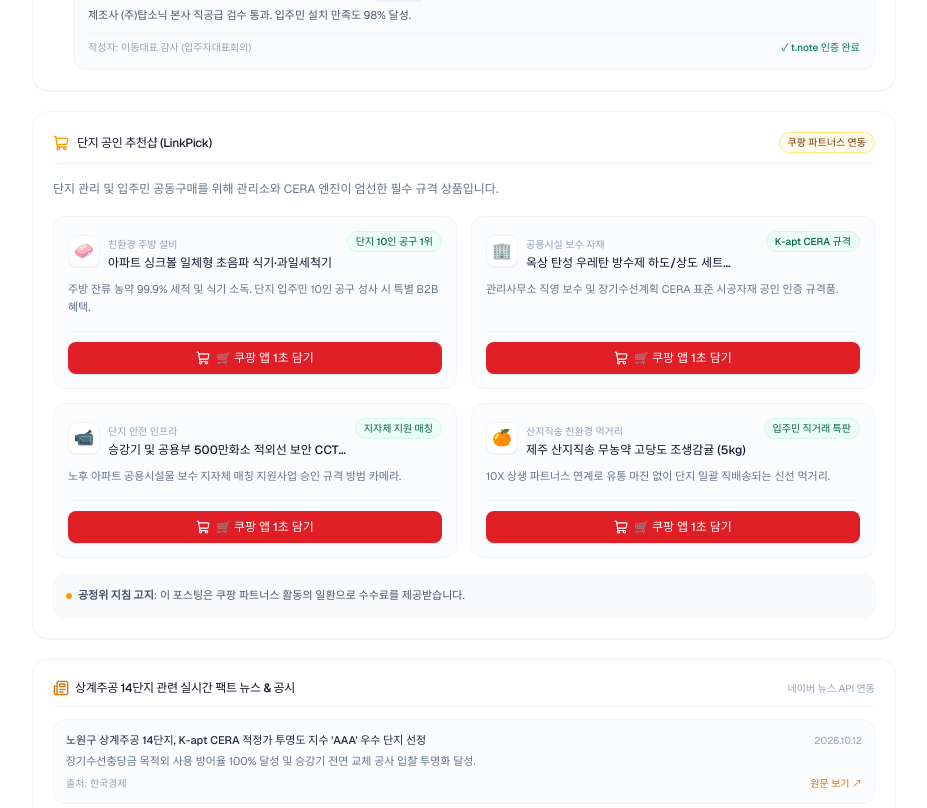
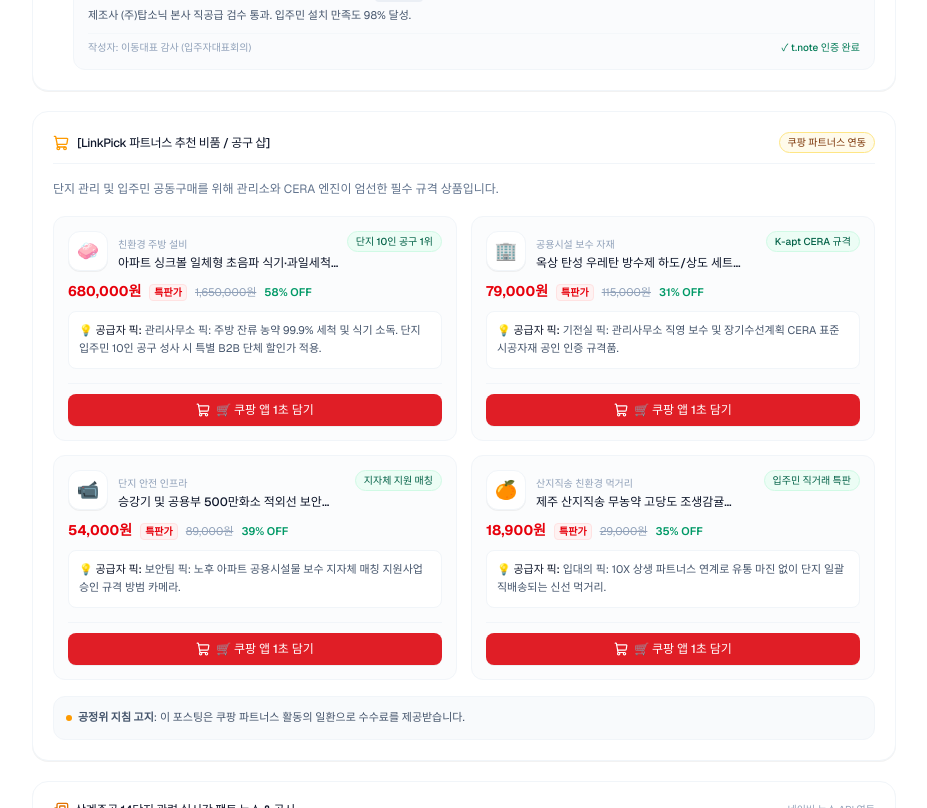
Before and after one commit to 10x-master/today_or_kr, a Next.js app: page /biz/apt-sanggye14 in a window 1280 px wide. Shown: the part 1080-1888 px from the top of the page, without its empty margins (176-1103 px from the left). Built offline with nearby package versions, Linux system fonts and the light colour scheme; no server answers.

Commit message:
feat: Add provider-custom PWA manifest, dynamic 512x512 icon generator, 1-tap install banner, and LinkPick Coupang deep link cart integration

```diff
--- a/app/api/pwa/manifest/route.ts
+++ b/app/api/pwa/manifest/route.ts
@@ -2,7 +2,7 @@
 
 /**
  * 공급자/비즈홈 맞춤 동적 PWA Web App Manifest API
- * GET /api/pwa/manifest?bizId={id}&ref={userId}
+ * GET /api/pwa/manifest?bizId={id}&ref={userId}&type={APT|BIZ}
  */
 export async function GET(request: NextRequest) {
   const searchParams = request.nextUrl.searchParams;
@@ -12,7 +12,17 @@
   const isApt = bizId.startsWith("apt-");
   const isCreator =
     bizId.startsWith("creator-") || bizId.startsWith("ambassador-") || bizId.startsWith("@");
-  const type = isApt ? "APT" : isCreator ? "CREATOR" : "BIZ";
+
+  // type 파라미터 우선 적용, 없을 시 bizId 접두어로 자동 판정
+  const explicitType = searchParams.get("type")?.toUpperCase();
+  const type =
+    explicitType === "APT" || explicitType === "BIZ" || explicitType === "CREATOR"
+      ? explicitType
+      : isApt
+      ? "APT"
+      : isCreator
+      ? "CREATOR"
+      : "BIZ";
 
   // 기본 상호명/단지명 결정
   let rawName = searchParams.get("name");
@@ -33,6 +43,7 @@
   const name = `${rawName} 공식 비즈홈`;
   const shortName = rawName.slice(0, 12);
 
+  // 영구 레퍼럴 바인딩 start_url
   const startUrl = isCreator
     ? `/p/${encodeURIComponent(bizId)}?ref=${encodeURIComponent(ref)}&subId=${encodeURIComponent(ref)}&installed=pwa`
     : `/biz/${encodeURIComponent(bizId)}?ref=${encodeURIComponent(ref)}&subId=${encodeURIComponent(ref)}&installed=pwa`;
@@ -47,8 +58,8 @@
     start_url: startUrl,
     display: "standalone",
     orientation: "portrait",
-    background_color: isApt ? "#0f172a" : "#ffffff",
-    theme_color: isApt ? "#0f172a" : "#ffffff",
+    background_color: "#ffffff",
+    theme_color: "#0f172a",
     icons: [
       {
         src: icon192,
--- a/app/biz/[bizId]/page.tsx
+++ b/app/biz/[bizId]/page.tsx
@@ -243,13 +243,18 @@
 // ============================================================================
 // LinkPick 추천샵 (쿠팡 1초 담기 딥링크 상품)
 // ============================================================================
+// LinkPick 추천샵 (쿠팡 1초 담기 딥링크 상품)
+// ============================================================================
 interface BizLinkPickProduct {
   id: string;
   coupangProductId: string;
   title: string;
   category: string;
+  specialPrice: string; // 특판가
+  originalPrice?: string; // 정가
+  discountRate?: string; // 할인율
   badge: string;
-  recommendReason: string;
+  providerComment: string; // 공급자 픽 코멘트
   imageEmoji: string;
   fallbackUrl: string;
 }
@@ -260,8 +265,11 @@
     coupangProductId: "748291039",
     title: "아파트 싱크볼 일체형 초음파 식기·과일세척기",
     category: "친환경 주방 설비",
+    specialPrice: "680,000원",
+    originalPrice: "1,650,000원",
+    discountRate: "58%",
     badge: "단지 10인 공구 1위",
-    recommendReason: "주방 잔류 농약 99.9% 세척 및 식기 소독. 단지 입주민 10인 공구 성사 시 특별 B2B 혜택.",
+    providerComment: "관리사무소 픽: 주방 잔류 농약 99.9% 세척 및 식기 소독. 단지 입주민 10인 공구 성사 시 특별 B2B 단체 할인가 적용.",
     imageEmoji: "🧼",
     fallbackUrl: "https://link.coupang.com/a/748291039",
   },
@@ -270,8 +278,11 @@
     coupangProductId: "619284102",
     title: "옥상 탄성 우레탄 방수제 하도/상도 세트 (18kg)",
     category: "공용시설 보수 자재",
+    specialPrice: "79,000원",
+    originalPrice: "115,000원",
+    discountRate: "31%",
     badge: "K-apt CERA 규격",
-    recommendReason: "관리사무소 직영 보수 및 장기수선계획 CERA 표준 시공자재 공인 인증 규격품.",
+    providerComment: "기전실 픽: 관리사무소 직영 보수 및 장기수선계획 CERA 표준 시공자재 공인 인증 규격품.",
     imageEmoji: "🏢",
     fallbackUrl: "https://link.coupang.com/a/619284102",
   },
@@ -280,8 +291,11 @@
     coupangProductId: "827103941",
     title: "승강기 및 공용부 500만화소 적외선 보안 CCTV 돔",
     category: "단지 안전 인프라",
+    specialPrice: "54,000원",
+    originalPrice: "89,000원",
+    discountRate: "39%",
     badge: "지자체 지원 매칭",
-    recommendReason: "노후 아파트 공용시설물 보수 지자체 매칭 지원사업 승인 규격 방범 카메라.",
+    providerComment: "보안팀 픽: 노후 아파트 공용시설물 보수 지자체 매칭 지원사업 승인 규격 방범 카메라.",
     imageEmoji: "📹",
     fallbackUrl: "https://link.coupang.com/a/827103941",
   },
@@ -290,8 +304,11 @@
     coupangProductId: "918274019",
     title: "제주 산지직송 무농약 고당도 조생감귤 (5kg)",
     category: "산지직송 친환경 먹거리",
+    specialPrice: "18,900원",
+    originalPrice: "29,000원",
+    discountRate: "35%",
     badge: "입주민 직거래 특판",
-    recommendReason: "10X 상생 파트너스 연계로 유통 마진 없이 단지 일괄 직배송되는 신선 먹거리.",
+    providerComment: "입대의 픽: 10X 상생 파트너스 연계로 유통 마진 없이 단지 일괄 직배송되는 신선 먹거리.",
     imageEmoji: "🍊",
     fallbackUrl: "https://link.coupang.com/a/918274019",
   },
@@ -303,8 +320,11 @@
     coupangProductId: "738192041",
     title: "노원 로스터리 스페셜티 예가체프 당일 로스팅 원두 (1kg)",
     category: "스페셜티 커피",
+    specialPrice: "24,500원",
+    originalPrice: "36,000원",
+    discountRate: "32%",
     badge: "단골 인기 1위",
-    recommendReason: "상계동 매장에서 직접 프로파일링 로스팅한 최상급 싱글 오리진 아라비카 원두.",
+    providerComment: "사장님 픽: 상계동 매장에서 직접 프로파일링 로스팅한 최상급 싱글 오리진 아라비카 원두.",
     imageEmoji: "☕",
     fallbackUrl: "https://link.coupang.com/a/738192041",
   },
@@ -313,8 +333,11 @@
     coupangProductId: "748291039",
     title: "(주)탑소닉 특허 스마트 초음파 세척기 B2B 특판형",
     category: "매장 위생 설비",
+    specialPrice: "850,000원",
+    originalPrice: "1,790,000원",
+    discountRate: "52%",
     badge: "소공인 혁신 기술",
-    recommendReason: "수작업 설거지 노동 80% 절감 및 온수/세제 비용 획기적 절약 상업용 특화 모델.",
+    providerComment: "대표님 픽: 수작업 설거지 노동 80% 절감 및 온수/세제 비용 획기적 절약 상업용 특화 모델.",
     imageEmoji: "⚙️",
     fallbackUrl: "https://link.coupang.com/a/748291039",
   },
@@ -323,8 +346,11 @@
     coupangProductId: "519283019",
     title: "매장 포스·키오스크 프리미엄 무독성 감열지 79x80 (50롤)",
     category: "매장 운영 소모품",
+    specialPrice: "32,000원",
+    originalPrice: "48,000원",
+    discountRate: "33%",
     badge: "대용량 B2B 특가",
-    recommendReason: "BPA 프리 친환경 감열지. 노원 상권 소상공인 공동구매 공급단가 적용 상품.",
+    providerComment: "점장님 픽: BPA 프리 친환경 감열지. 노원 상권 소상공인 공동구매 공급단가 적용 상품.",
     imageEmoji: "🧾",
     fallbackUrl: "https://link.coupang.com/a/519283019",
   },
@@ -333,8 +359,11 @@
     coupangProductId: "618290341",
     title: "식약처 인증 식품접객업 매장 살균 소독제 (4L)",
     category: "안심 위생 방역",
+    specialPrice: "16,500원",
+    originalPrice: "25,000원",
+    discountRate: "34%",
     badge: "HACCP 기준 충족",
-    recommendReason: "매장 테이블 및 조리 도구 안심 분무 소독. 잔류 화학물질 없는 친환경 살균수.",
+    providerComment: "위생팀 픽: 매장 테이블 및 조리 도구 안심 분무 소독. 잔류 화학물질 없는 친환경 살균수.",
     imageEmoji: "✨",
     fallbackUrl: "https://link.coupang.com/a/618290341",
   },
@@ -700,7 +729,7 @@
               <ShoppingCart className="h-4 w-4 text-amber-500" />
               <div>
                 <h3 className="text-xs font-medium text-slate-900 tracking-tight">
-                  {isApt ? "단지 공인 추천샵 (LinkPick)" : "사장님이 픽한 추천샵 (LinkPick)"}
+                  [LinkPick 파트너스 추천 비품 / 공구 샵]
                 </h3>
               </div>
             </div>
@@ -723,12 +752,13 @@
                 className="flex flex-col justify-between p-3.5 rounded-xl bg-slate-50/60 border border-slate-100 hover:border-slate-200 transition-colors"
               >
                 <div>
+                  {/* 상단 썸네일 & 카테고리/뱃지/상품명 */}
                   <div className="flex items-start justify-between gap-2">
-                    <div className="flex items-center gap-2">
-                      <span className="flex h-8 w-8 shrink-0 items-center justify-center rounded-lg bg-white border border-slate-100 text-base shadow-2xs">
+                    <div className="flex items-center gap-2.5 min-w-0">
+                      <span className="flex h-10 w-10 shrink-0 items-center justify-center rounded-xl bg-white border border-slate-100 text-lg shadow-2xs">
                         {prod.imageEmoji}
                       </span>
-                      <div>
+                      <div className="min-w-0">
                         <span className="text-[10px] text-slate-400 font-normal">{prod.category}</span>
                         <h4 className="text-xs font-medium text-slate-900 line-clamp-1 leading-snug">
                           {prod.title}
@@ -740,9 +770,33 @@
                     </span>
                   </div>
 
-                  <p className="text-[11px] text-slate-500 font-normal leading-relaxed mt-2.5">
-                    {prod.recommendReason}
-                  </p>
+                  {/* 특판가 및 할인율 표기 */}
+                  <div className="mt-2.5 flex items-baseline gap-2">
+                    <span className="text-sm font-bold text-red-600">
+                      {prod.specialPrice}
+                    </span>
+                    <span className="text-[10px] px-1 py-0.2 rounded bg-red-50 text-red-600 font-semibold border border-red-100">
+                      특판가
+                    </span>
+                    {prod.originalPrice && (
+                      <span className="text-[11px] text-slate-400 line-through">
+                        {prod.originalPrice}
+                      </span>
+                    )}
+                    {prod.discountRate && (
+                      <span className="text-[11px] font-semibold text-emerald-600">
+                        {prod.discountRate} OFF
+                      </span>
+                    )}
+                  </div>
+
+                  {/* 공급자 픽 코멘트 */}
+                  <div className="mt-2.5 p-2.5 rounded-lg bg-white border border-slate-100 text-[11px] text-slate-600 font-normal leading-relaxed">
+                    <p>
+                      <strong className="text-slate-900 font-medium">💡 공급자 픽:</strong>{" "}
+                      {prod.providerComment}
+                    </p>
+                  </div>
                 </div>
 
                 {/* 쿠팡 앱 1초 장바구니 담기 딥링크 버튼 */}
--- a/app/p/[userId]/page.tsx
+++ b/app/p/[userId]/page.tsx
@@ -29,6 +29,7 @@
   X,
 } from "lucide-react";
 import GroupBuyVoteButton from "@/components/commerce/GroupBuyVoteButton";
+import PwaInstallBanner from "@/components/pwa/PwaInstallBanner";
 
 interface LinkPickUserProfile {
   userId: string;
@@ -572,6 +573,14 @@
           </div>
         </div>
       )}
+
+      {/* 크리에이터 전용 모바일 1-Tap PWA 홈 화면 설치 배너 */}
+      <PwaInstallBanner
+        bizId={profile.userId}
+        bizName={profile.name}
+        bizType="CREATOR"
+        referrerId={profile.userId}
+      />
     </div>
   );
 }
```
Also changed, not shown: app/api/pwa/icon/[id]/route.ts (+105 -98 lines), components/pwa/PwaInstallBanner.tsx (+27 -30 lines).
